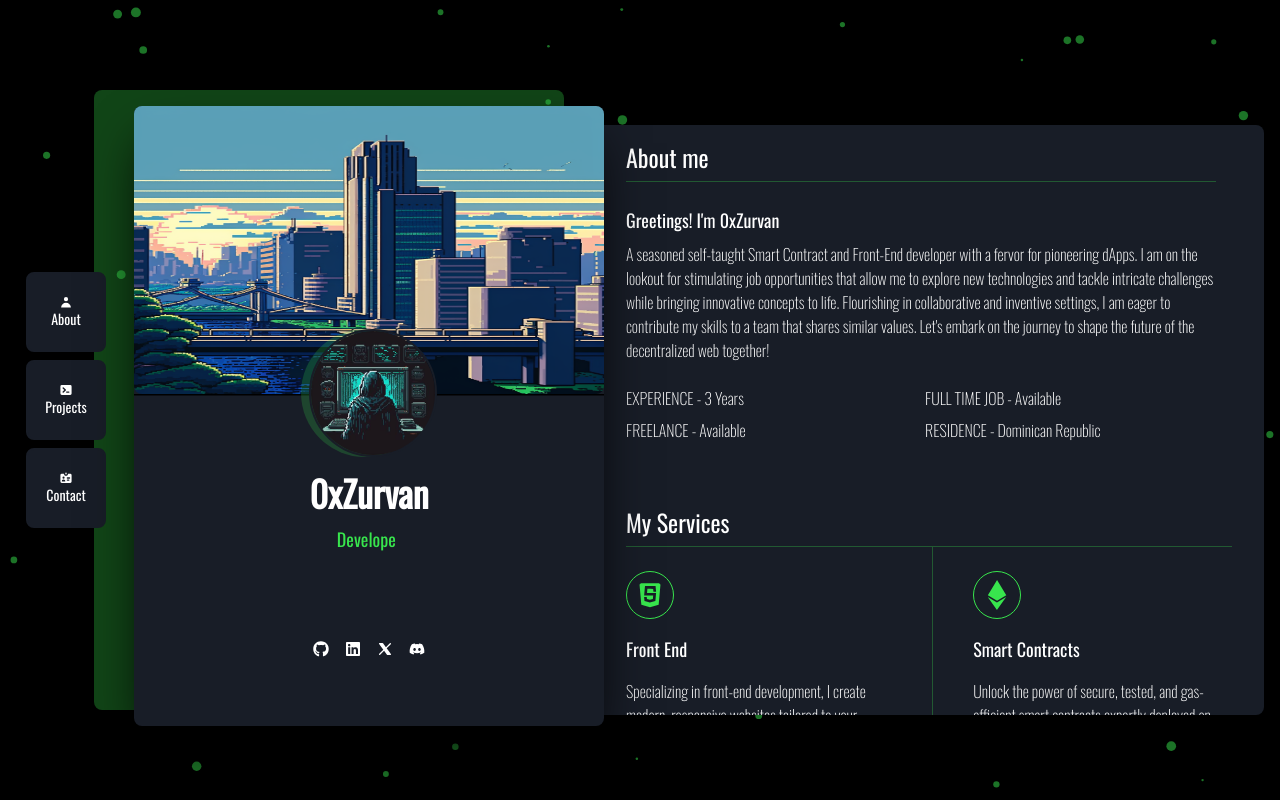
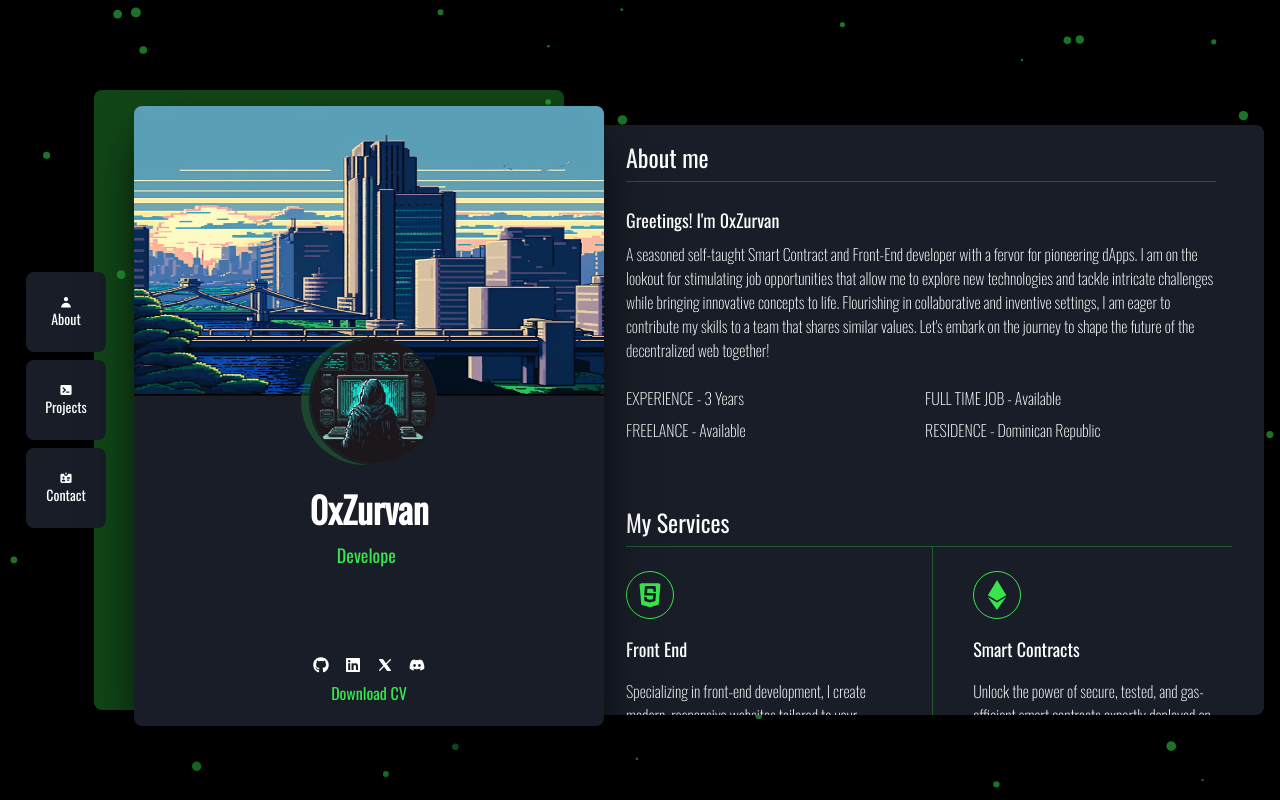
Before and after one commit to 0xZurvan/0xZurvan, a React (Vite) app in the folder 0xzurvan-portfolio/: page / in a window 1280 px wide. Built offline with nearby package versions, Linux system fonts and the light colour scheme.

Commit message:
update: download CV

```diff
--- a/0xzurvan-portfolio/src/components/layouts/PersonalCard.jsx
+++ b/0xzurvan-portfolio/src/components/layouts/PersonalCard.jsx
@@ -117,6 +117,7 @@ function CardUI() {
     hidden
     xl:flex
     xl:flex-col
+    xl:space-y-2
     xl:rounded-lg
     xl:bg-main
     xl:w-[470px]
@@ -139,6 +140,7 @@ function CardUI() {
         <Text />
         <Icons />
       </div>
+      <a href="./Resume.pdf" target="_blank" className="text-green text-center font-oswald">Download CV</a>
     </div>
   );
 }
```
Also changed, not shown: 1 other file (tests, documents, lock files or other folders).
